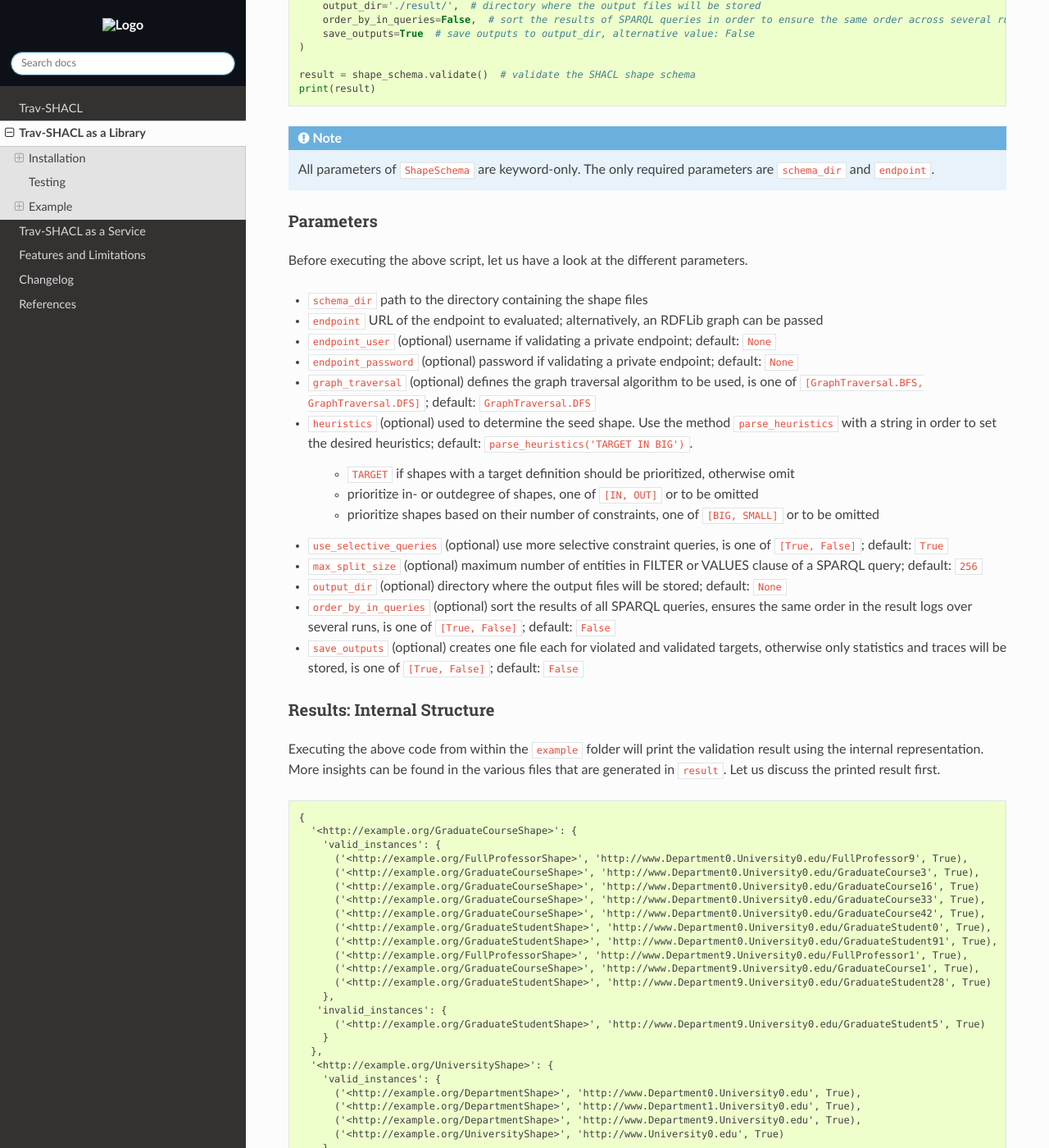
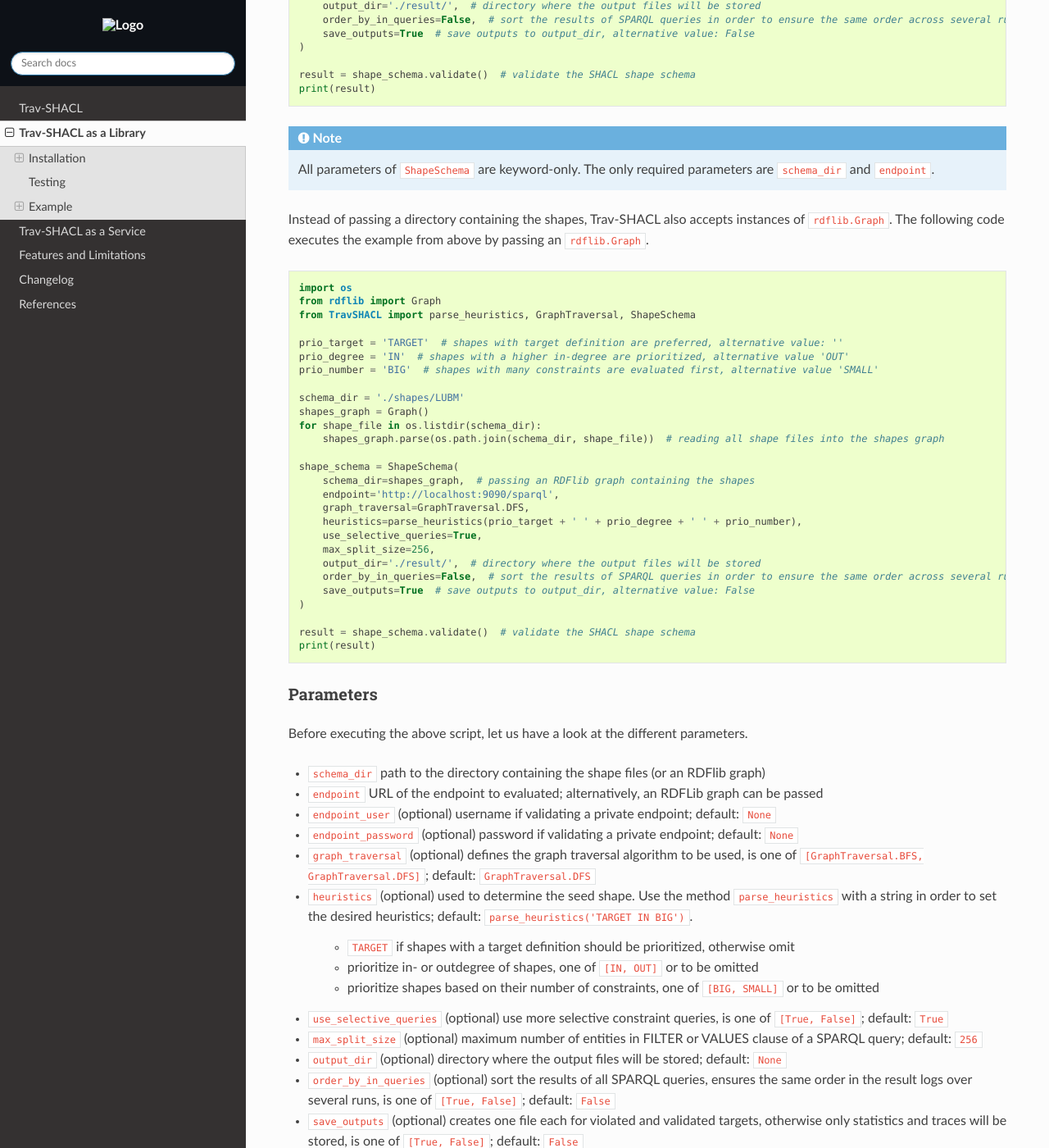
Before and after one commit to SDM-TIB/Trav-SHACL, a Sphinx documentation site: the page built from docs/library.rst, in a window 1280 px wide and 1400 px high, scrolled down 2292 px. Shown: the whole window at 82% size. Built offline with Sphinx 7.4.7 and the Read the Docs theme 2.0.0, drawn with Linux system fonts in a browser that asks for light colours.

Commit message:
docs: pass RDFlib graph instead of schema directory

```diff
--- a/docs/library.rst
+++ b/docs/library.rst
@@ -135,12 +135,45 @@ Now the data is accessible and you can validate it against the provided example
 
    All parameters of ``ShapeSchema`` are keyword-only. The only required parameters are ``schema_dir`` and ``endpoint``.
 
+Instead of passing a directory containing the shapes, Trav-SHACL also accepts instances of ``rdflib.Graph``.
+The following code executes the example from above by passing an ``rdflib.Graph``.
+
+.. code:: python3
+
+    import os
+    from rdflib import Graph
+    from TravSHACL import parse_heuristics, GraphTraversal, ShapeSchema
+
+    prio_target = 'TARGET'  # shapes with target definition are preferred, alternative value: ''
+    prio_degree = 'IN'  # shapes with a higher in-degree are prioritized, alternative value 'OUT'
+    prio_number = 'BIG'  # shapes with many constraints are evaluated first, alternative value 'SMALL'
+
+    schema_dir = './shapes/LUBM'
+    shapes_graph = Graph()
+    for shape_file in os.listdir(schema_dir):
+        shapes_graph.parse(os.path.join(schema_dir, shape_file))  # reading all shape files into the shapes graph
+
+    shape_schema = ShapeSchema(
+        schema_dir=shapes_graph,  # passing an RDFlib graph containing the shapes
+        endpoint='http://localhost:9090/sparql',
+        graph_traversal=GraphTraversal.DFS,
+        heuristics=parse_heuristics(prio_target + ' ' + prio_degree + ' ' + prio_number),
+        use_selective_queries=True,
+        max_split_size=256,
+        output_dir='./result/',  # directory where the output files will be stored
+        order_by_in_queries=False,  # sort the results of SPARQL queries in order to ensure the same order across several runs
+        save_outputs=True  # save outputs to output_dir, alternative value: False
+    )
+
+    result = shape_schema.validate()  # validate the SHACL shape schema
+    print(result)
+
 Parameters
 ==========
 
 Before executing the above script, let us have a look at the different parameters.
 
-* ``schema_dir`` path to the directory containing the shape files
+* ``schema_dir`` path to the directory containing the shape files (or an RDFlib graph)
 * ``endpoint`` URL of the endpoint to evaluated; alternatively, an RDFLib graph can be passed
 * ``endpoint_user`` (optional) username if validating a private endpoint; default: ``None``
 * ``endpoint_password`` (optional) password if validating a private endpoint; default: ``None``
```
